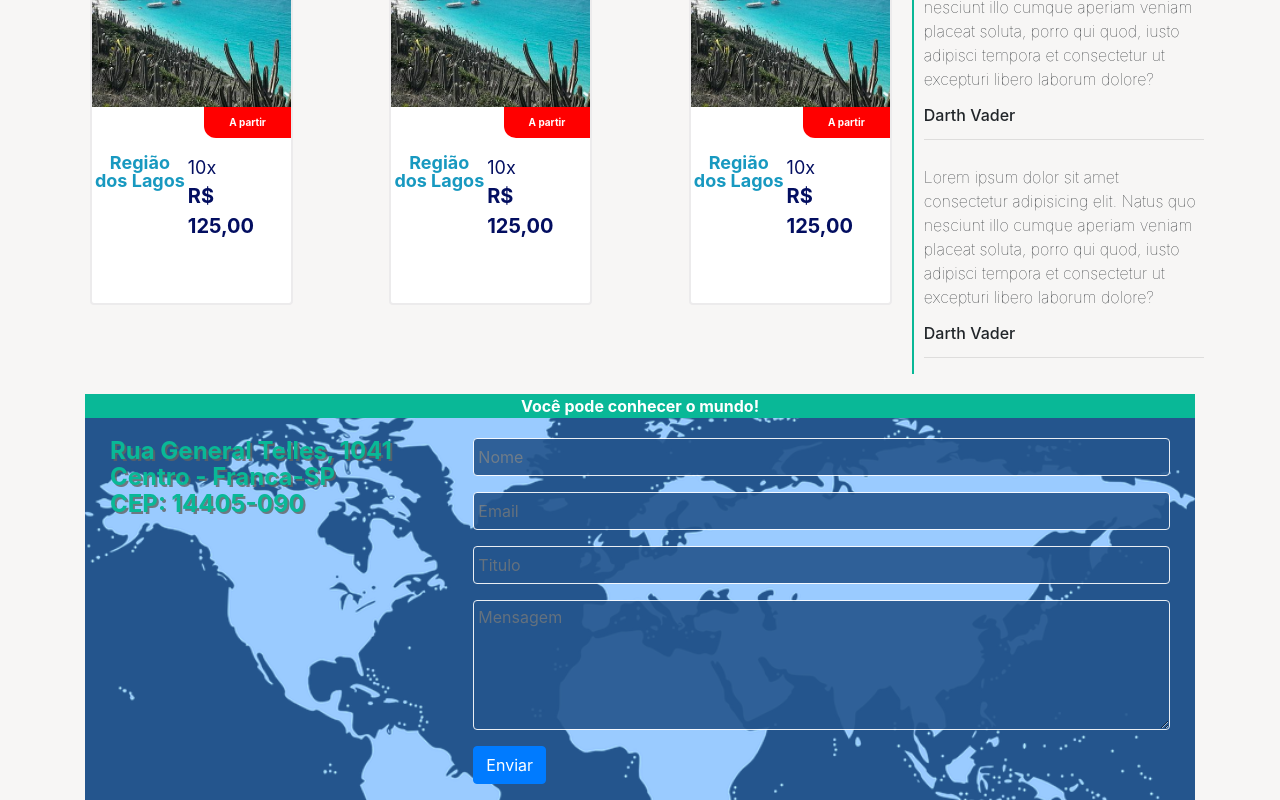
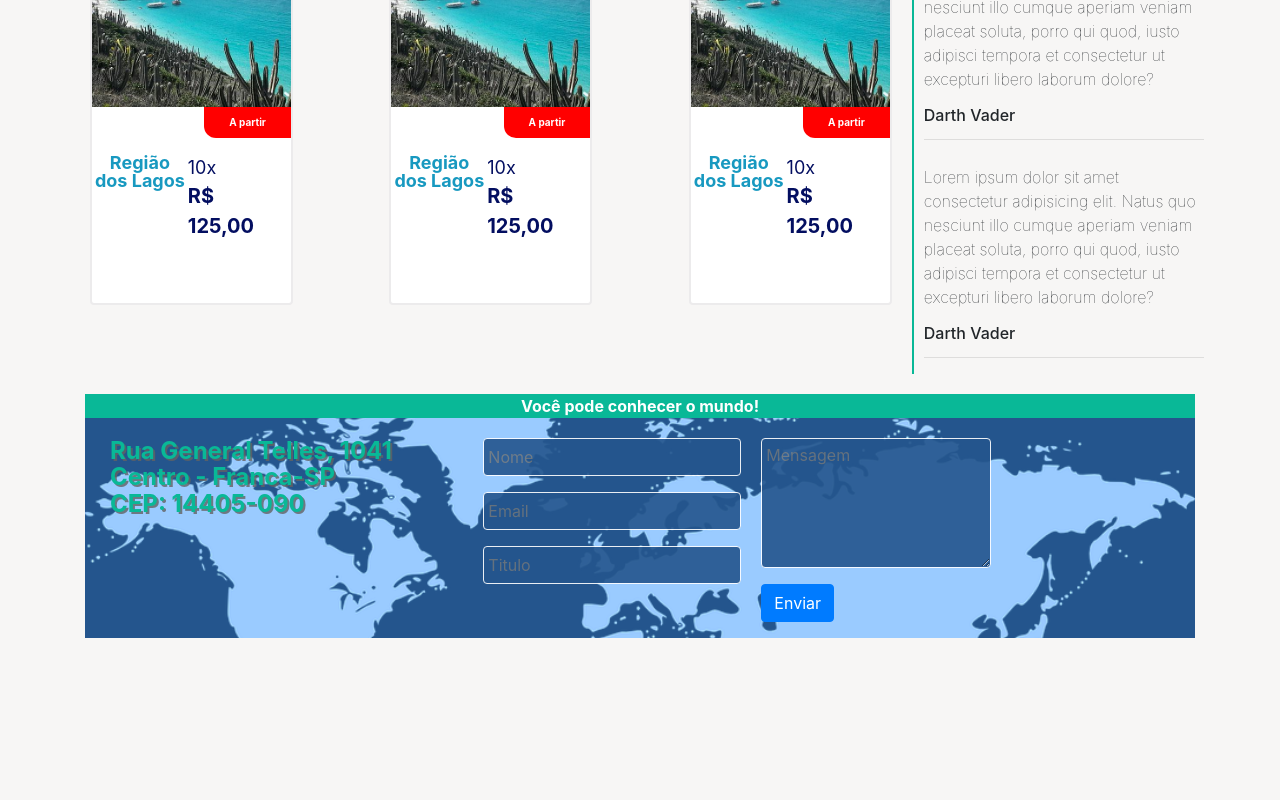
Before and after one commit to TiagoTi/lu-turismo, a React (Create React App) app: page / in a window 1280 px wide. Shown: the part 1060-1860 px from the top of the page. After the commit the page ends 1698 px from the top, so only its background shows below. Built offline with nearby package versions, Linux system fonts and the light colour scheme.

Commit message:
organize footer

```diff
--- a/src/menu/Footer.sass
+++ b/src/menu/Footer.sass
@@ -6,6 +6,13 @@
     background-image: url('./continents.png')
     background-repeat: no-repeat
     background-size: cover
+
+.row-form
+    display: flex
+
+.item-row
+    padding: 0 10px
+    width-min: 50%
 
 p.you-can
     background: $main-green
```
